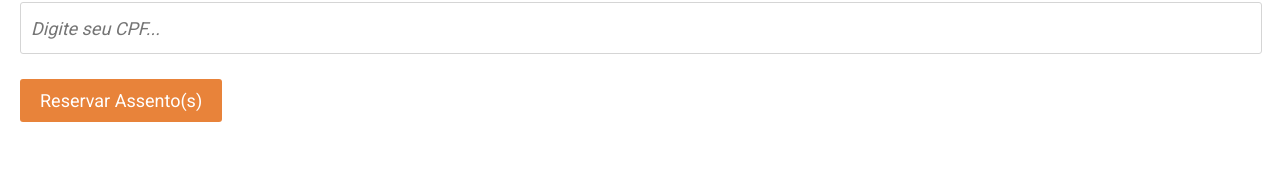
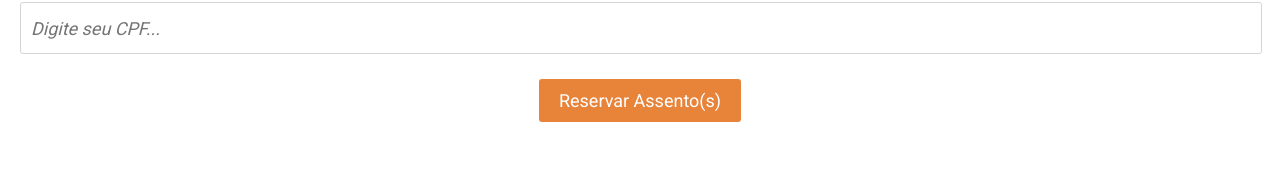
Before and after one commit to lucasmalacrida/D-Project-Cineflex, a React (Create React App) app: page /assentos/1 in a window 1280 px wide. Shown: the part 384-556 px from the top of the page. Built offline with nearby package versions, Linux system fonts and the light colour scheme; no server answers.

Commit message:
Ajuste de Atributos data-tests

```diff
--- a/src/components/SeatsPage/Form.jsx
+++ b/src/components/SeatsPage/Form.jsx
@@ -10,7 +10,7 @@ export default function Form() {
             CPF do Comprador:
             <input placeholder="Digite seu CPF..." data-test="client-cpf" />
 
-            <Link to="/sucesso"><button data-test="book-seat-btn">Reservar Assento(s)</button></Link>
+            <button data-test="book-seat-btn"><Link to="/sucesso">Reservar Assento(s)</Link></button>
         </FormContainer>
     )
 }
--- a/src/components/SessionsPage/Session.jsx
+++ b/src/components/SessionsPage/Session.jsx
@@ -5,9 +5,9 @@ export default function Session({ id, weekday, date, showtimes }) {
     return (
         <SessionContainer data-test="movie-day">
             {weekday} - {date}
-            <ButtonsContainer data-test="showtime">
+            <ButtonsContainer>
                 {showtimes.map( st =>
-                    <Link key={st.id} to={`/assentos/${st.id}`}><button>{st.name}</button></Link>
+                    <button key={st.id} data-test="showtime"><Link to={`/assentos/${st.id}`}>{st.name}</Link></button>
                 )}
             </ButtonsContainer>
         </SessionContainer>
--- a/src/pages/SuccessPage/SuccessPage.jsx
+++ b/src/pages/SuccessPage/SuccessPage.jsx
@@ -26,7 +26,7 @@ export default function SuccessPage() {
                 <p>CPF: 123.456.789-10</p>
             </TextContainer>
 
-            <Link to="/"><button data-test="go-home-btn">Voltar para Home</button></Link>
+            <button data-test="go-home-btn"><Link to="/">Voltar para Home</Link></button>
         </PageContainer>
     )
 }
```
